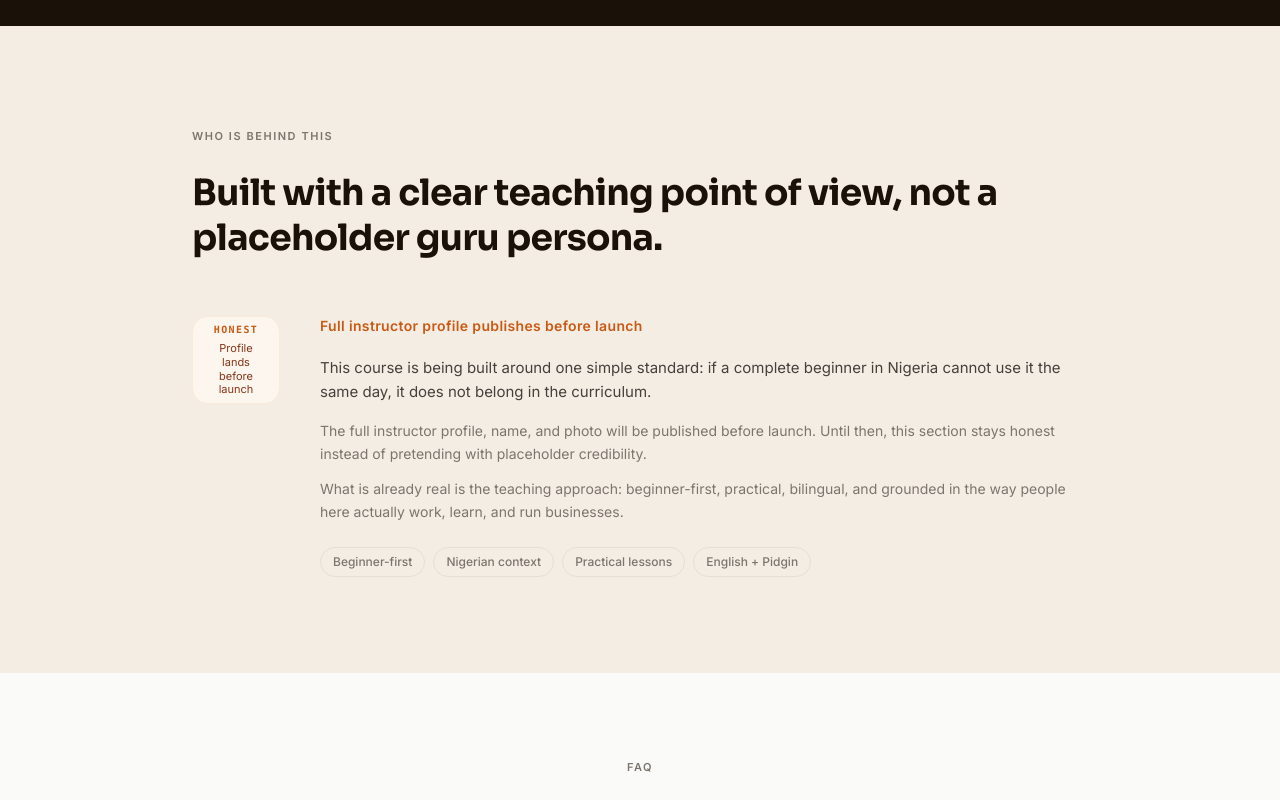
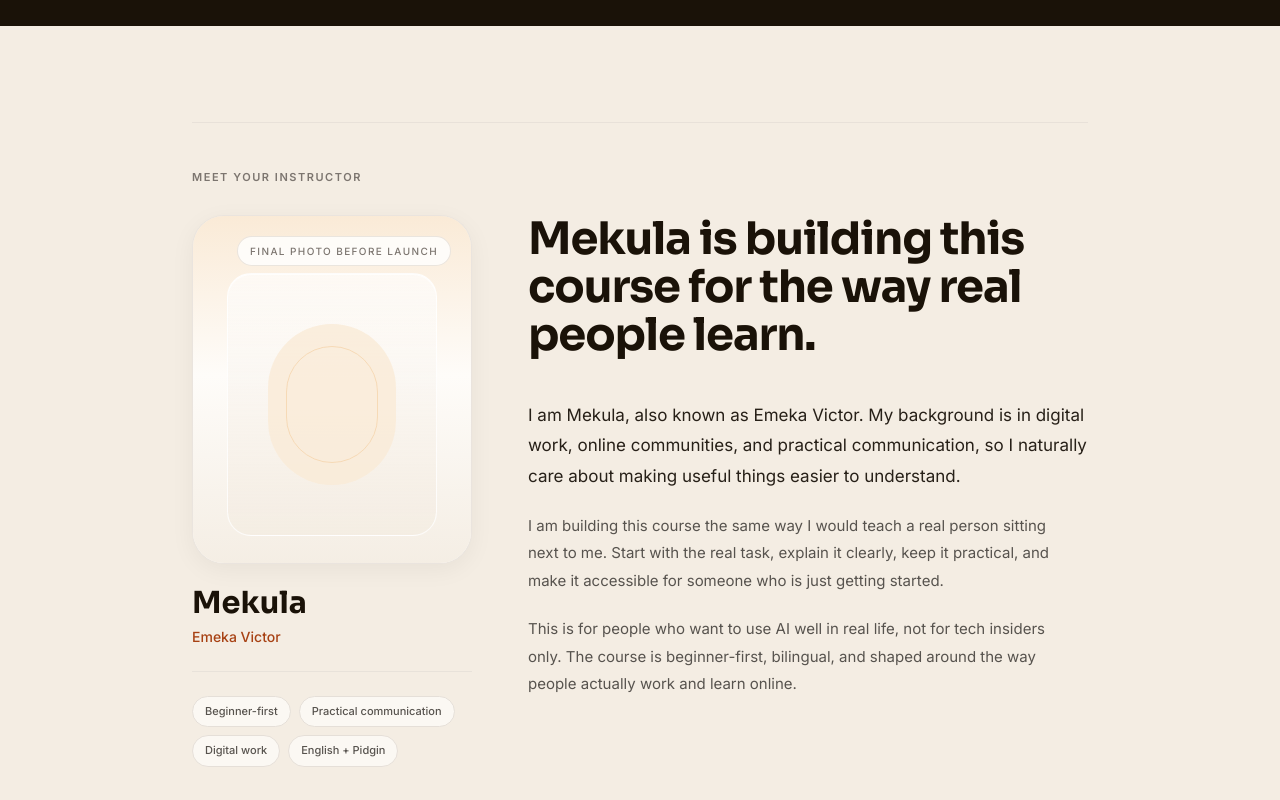
Before and after one commit to mekula59/ai-course-site, a React (Vite) app: page / in a window 1280 px wide. Shown: the part 8180-8980 px from the top of the page. Built offline with nearby package versions, Linux system fonts and the light colour scheme; no server answers.

Commit message:
Refine instructor section copy and animation

```diff
--- a/src/components/sections/Instructor.tsx
+++ b/src/components/sections/Instructor.tsx
@@ -1,45 +1,26 @@
-import { useState, useEffect, useRef } from "react";
+import { useRef } from "react";
 import { motion, useInView } from "framer-motion";
 import { FadeIn } from "@/components/ui/FadeIn";
 import { SectionLabel } from "@/components/ui/SectionLabel";
 import { useLang } from "@/context/LanguageContext";
 import { content } from "@/lib/content";
 
-// Restrained typewriter — characters appear one at a time, no blinking cursor.
-// A thin vertical mark fades gently when typing completes. Applied to the
-// section heading only. Triggers once when the element enters view.
-function TypewriterHeading({ text }: { text: string }) {
+const EASE: [number, number, number, number] = [0.21, 0.47, 0.32, 0.98];
+
+function HeadingReveal({ text }: { text: string }) {
   const ref = useRef<HTMLDivElement>(null);
   const inView = useInView(ref, { once: true, amount: 0.4 });
-  const [displayed, setDisplayed] = useState("");
-  const [done, setDone] = useState(false);
-
-  useEffect(() => {
-    if (!inView) return;
-    let i = 0;
-    const id = setInterval(() => {
-      i++;
-      setDisplayed(text.slice(0, i));
-      if (i >= text.length) {
-        clearInterval(id);
-        setDone(true);
-      }
-    }, 48);
-    return () => clearInterval(id);
-  }, [inView, text]);
 
   return (
     <div ref={ref}>
-      <h2 className="font-display text-3xl sm:text-4xl font-bold text-neutral-900 leading-tight">
-        {/* Non-breaking space preserves line height before first character */}
-        {displayed || "\u00A0"}
-        <motion.span
-          aria-hidden="true"
-          className="inline-block w-[2px] h-[0.82em] bg-neutral-300 ml-[2px] align-text-bottom rounded-sm"
-          animate={{ opacity: done ? 0 : 1 }}
-          transition={{ duration: 0.6 }}
-        />
-      </h2>
+      <motion.h2
+        className="font-display text-[2.2rem] sm:text-[2.8rem] font-bold text-neutral-900 leading-[1.08] tracking-tight"
+        initial={{ opacity: 0, y: 18 }}
+        animate={inView ? { opacity: 1, y: 0 } : { opacity: 0, y: 18 }}
+        transition={{ duration: 0.58, ease: EASE }}
+      >
+        {text}
+      </motion.h2>
     </div>
   );
 }
@@ -51,67 +32,81 @@ export function Instructor() {
   return (
     <section className="py-16 sm:py-24 px-5 bg-ivory">
       <div className="max-w-4xl mx-auto">
-
-        {/* Section label */}
+        <div className="border-t border-neutral-200/80 pt-8 sm:pt-10">
           <FadeIn>
-          <SectionLabel className="mb-6">{c.label}</SectionLabel>
+            <SectionLabel className="mb-7">{c.label}</SectionLabel>
           </FadeIn>
 
-        {/* Typed heading — the human hook. Appears on its own, no card. */}
-        <div className="mb-12 sm:mb-14">
-          <TypewriterHeading text={c.heading} />
+          <div className="grid grid-cols-1 lg:grid-cols-[280px_1fr] gap-10 lg:gap-14 items-start">
+            <FadeIn delay={0.08}>
+              <aside className="lg:sticky lg:top-28">
+                <div className="rounded-[2rem] overflow-hidden border border-neutral-200/80 bg-surface shadow-[0_6px_24px_rgba(26,18,8,0.05)]">
+                  <div className="aspect-[4/5] bg-[linear-gradient(180deg,rgba(245,213,173,0.45)_0%,rgba(254,252,249,0.95)_46%,rgba(244,237,227,0.95)_100%)] p-5 flex flex-col justify-between">
+                    <div className="flex justify-end">
+                      <span className="text-[10px] font-medium tracking-[0.14em] uppercase text-neutral-500 rounded-full border border-neutral-200/80 bg-white/80 px-3 py-1.5">
+                        Final photo before launch
+                      </span>
                     </div>
 
-        {/* Bio — editorial layout, no card border */}
-        <FadeIn delay={0.35}>
-          <div className="grid grid-cols-1 sm:grid-cols-[88px_1fr] gap-7 sm:gap-10 items-start">
-
-            {/* Honest status marker — avoids fake placeholder identity */}
-            <div className="shrink-0">
-              <div className="w-[88px] h-[88px] rounded-2xl bg-brand-50 border border-brand-100 flex flex-col items-center justify-center text-center px-3">
-                <span className="font-mono text-[10px] font-bold tracking-[0.14em] uppercase text-brand-600">
-                  Honest
-                </span>
-                <span className="mt-1 text-[11px] leading-tight text-brand-800">
-                  Profile lands before launch
-                </span>
+                    <div className="flex-1 flex items-center justify-center">
+                      <div className="w-full max-w-[210px] aspect-[4/5] rounded-[1.5rem] border border-white/80 bg-[linear-gradient(180deg,rgba(255,255,255,0.62)_0%,rgba(244,237,227,0.96)_100%)] shadow-[inset_0_1px_0_rgba(255,255,255,0.7)] flex items-center justify-center">
+                        <div className="w-[62%] h-[62%] rounded-[999px] bg-brand-100/80 flex items-center justify-center">
+                          <div className="w-[72%] h-[72%] rounded-[999px] border border-brand-200/80" />
+                        </div>
+                      </div>
+                    </div>
                   </div>
                 </div>
 
-            {/* Content */}
-            <div>
-              {/* Role */}
-              <p className="text-brand-600 text-sm font-semibold tracking-wide mb-5">
+                <div className="pb-6 pt-6 border-b border-neutral-200/80">
+                  <p className="font-display text-[1.7rem] sm:text-[1.9rem] font-bold text-neutral-900 leading-none">
+                    {c.title}
+                  </p>
+                  <p className="mt-2 text-sm text-brand-700 font-medium">
                     {c.role}
                   </p>
+                </div>
 
-              {/* First paragraph — the personal voice, slightly more prominent */}
-              <p className="text-neutral-700 text-[15px] leading-relaxed mb-4">
-                {c.bio[0]}
-              </p>
-
-              {/* Remaining paragraphs — softer */}
-              {c.bio.slice(1).map((para, i) => (
-                <p key={i} className="text-neutral-500 text-sm leading-relaxed mb-3 last:mb-0">
-                  {para}
-                </p>
-              ))}
-
-              {/* Tags */}
                 <div className="flex flex-wrap gap-2 mt-6">
                   {c.tags.map((tag) => (
                     <span
                       key={tag}
-                    className="text-xs font-medium px-3 py-1.5 border border-neutral-200 rounded-full text-neutral-500"
+                      className="text-[11px] font-medium px-3 py-1.5 border border-neutral-200 rounded-full text-neutral-600 bg-surface/70"
                     >
                       {tag}
                     </span>
                   ))}
                 </div>
+              </aside>
+            </FadeIn>
+
+            <div>
+              <div className="mb-8 sm:mb-10">
+                <HeadingReveal text={c.heading} />
+              </div>
+
+              <div className="space-y-5">
+                <FadeIn delay={0.2}>
+                  <p className="text-neutral-800 text-[16px] sm:text-[17px] leading-[1.8] max-w-[58ch]">
+                    {c.bio[0]}
+                  </p>
+                </FadeIn>
+
+                <FadeIn delay={0.3}>
+                  <p className="text-neutral-600 text-[15px] leading-[1.85] max-w-[58ch]">
+                    {c.bio[1]}
+                  </p>
+                </FadeIn>
+
+                <FadeIn delay={0.4}>
+                  <p className="text-neutral-600 text-[15px] leading-[1.85] max-w-[58ch]">
+                    {c.bio[2]}
+                  </p>
+                </FadeIn>
               </div>
             </div>
-        </FadeIn>
-
+          </div>
+        </div>
       </div>
     </section>
   );
--- a/src/lib/content.ts
+++ b/src/lib/content.ts
@@ -389,16 +389,16 @@ const en: SiteContent = {
     ],
   },
   instructor: {
-    label: "Who Is Behind This",
-    heading: "Built with a clear teaching point of view, not a placeholder guru persona.",
-    title: "Course Builder",
-    role: "Full instructor profile publishes before launch",
+    label: "Meet Your Instructor",
+    heading: "Mekula is building this course for the way real people learn.",
+    title: "Mekula",
+    role: "Emeka Victor",
     bio: [
-      "This course is being built around one simple standard: if a complete beginner in Nigeria cannot use it the same day, it does not belong in the curriculum.",
-      "The full instructor profile, name, and photo will be published before launch. Until then, this section stays honest instead of pretending with placeholder credibility.",
-      "What is already real is the teaching approach: beginner-first, practical, bilingual, and grounded in the way people here actually work, learn, and run businesses.",
+      "I am Mekula, also known as Emeka Victor. My background is in digital work, online communities, and practical communication, so I naturally care about making useful things easier to understand.",
+      "I am building this course the same way I would teach a real person sitting next to me. Start with the real task, explain it clearly, keep it practical, and make it accessible for someone who is just getting started.",
+      "This is for people who want to use AI well in real life, not for tech insiders only. The course is beginner-first, bilingual, and shaped around the way people actually work and learn online.",
     ],
-    tags: ["Beginner-first", "Nigerian context", "Practical lessons", "English + Pidgin"],
+    tags: ["Beginner-first", "Practical communication", "Digital work", "English + Pidgin"],
   },
   faq: {
     label: "FAQ",
@@ -713,16 +713,16 @@ const pidgin: SiteContent = {
     ],
   },
   instructor: {
-    label: "Who Dey Behind This",
-    heading: "We build am with clear teaching purpose, no be placeholder expert packaging.",
-    title: "Course Builder",
-    role: "Full instructor profile go show before launch",
+    label: "Meet Your Instructor",
+    heading: "Mekula dey build this course for the way real people learn.",
+    title: "Mekula",
+    role: "Emeka Victor",
     bio: [
-      "We dey build this course around one simple standard: if complete beginner for Naija no fit use am that same day, e no belong inside the curriculum.",
-      "The full instructor profile, name, and photo go show before launch. Till then, this section go stay honest instead of pretending with placeholder credibility.",
-      "Wetin don already dey real na the teaching approach: beginner-first, practical, bilingual, and grounded for how people here dey work, learn, and run business.",
+      "Na me be Mekula, also known as Emeka Victor. My background dey for digital work, online communities, and practical communication, so I naturally care about making useful things easier to understand.",
+      "Na the same way I go teach person wey sit down next to me I dey use build this course. Start with the real task, explain am clearly, keep am practical, and make am accessible for person wey just dey start.",
+      "This one na for people wey want use AI well for real life, no be for tech insiders only. The course dey beginner-first, bilingual, and shaped around how people actually dey work and learn online.",
     ],
-    tags: ["Beginner-first", "Naija context", "Practical lessons", "English + Pidgin"],
+    tags: ["Beginner-first", "Practical communication", "Digital work", "English + Pidgin"],
   },
   faq: {
     label: "FAQ",
```
Lines whose indentation alone changed are shown as unchanged.
